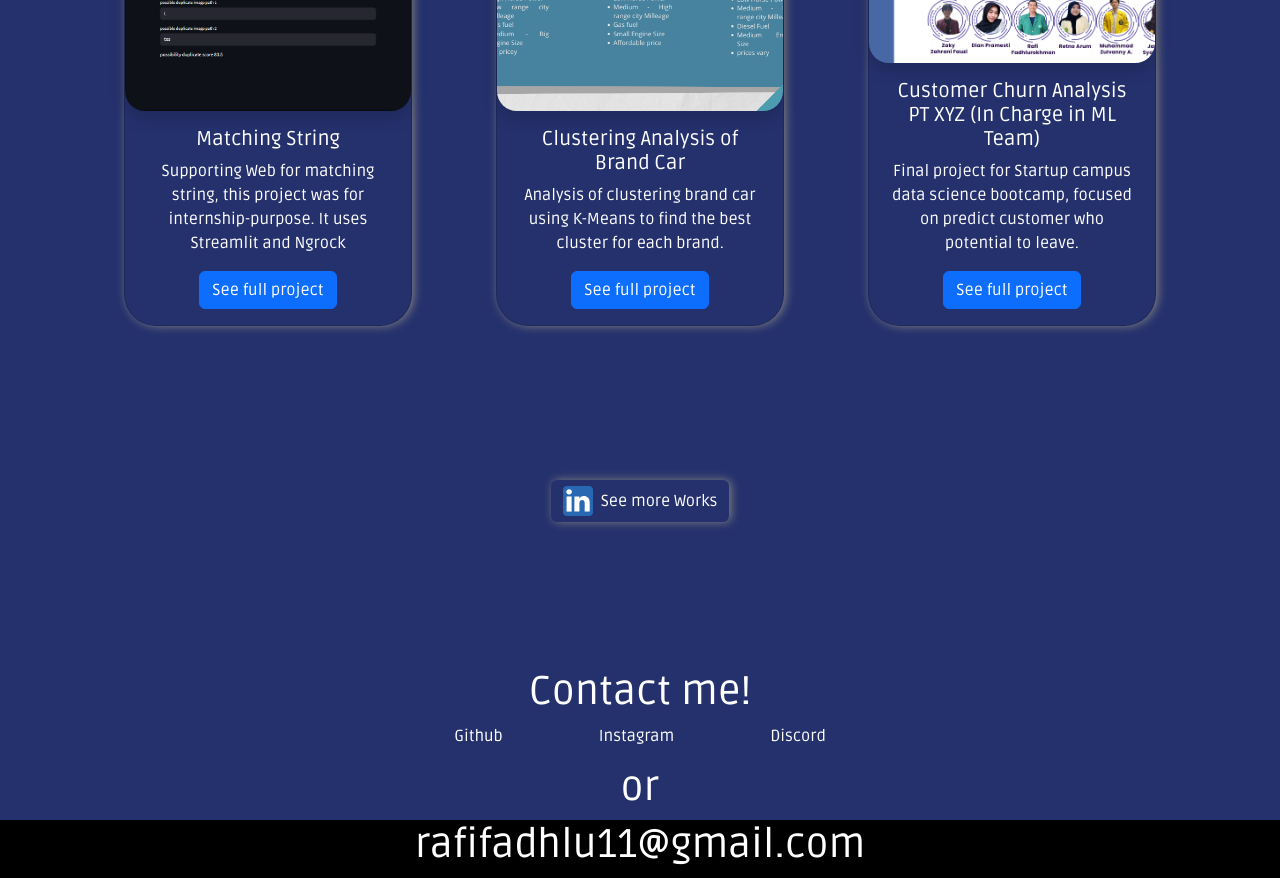
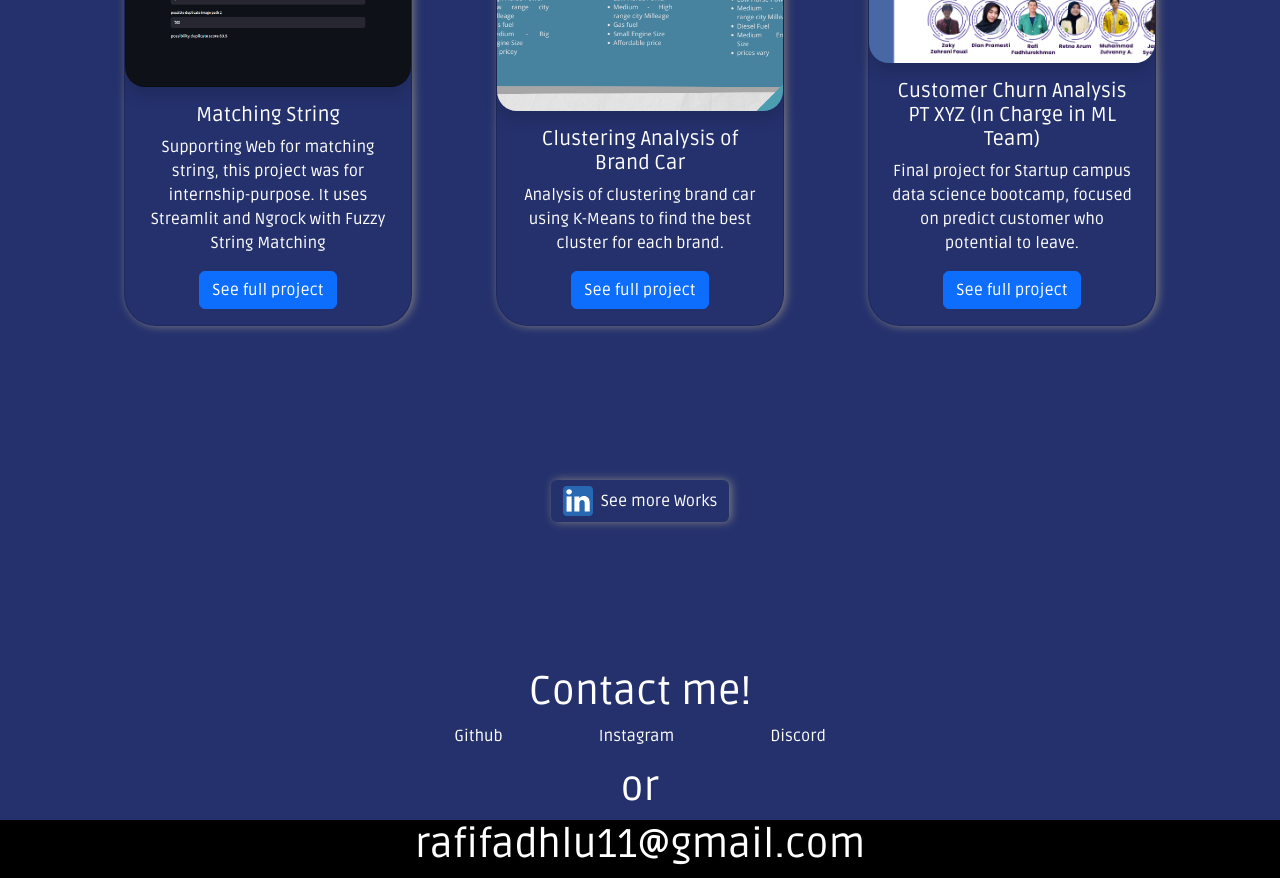
Before and after one commit to rafifadhlu/profile-website-ReactJS, a React (Vite) app: page /porto in a window 1280 px wide. Shown: the part 960-1838 px from the top of the page. Built offline with nearby package versions, Linux system fonts and the light colour scheme; a web font is replaced by a local one.

Commit message:
[update] adjust video embed

```diff
--- a/src/pages/Activity.jsx
+++ b/src/pages/Activity.jsx
@@ -38,15 +38,16 @@ function Activity() {
             </div>
             <div className="embed-responsive embed-responsive-21by9">
               <iframe
-                className="m-2"
-                width="400px"
-                height="315px"
+                className="m-2 sm:w-50 md:w-75 lg:w-100 embed-responsive-item"
+                // width="400px"
+                // height="315px"
                 src="https://www.youtube.com/embed/jMiur76Qe7M"
                 title="YouTube video player"
                 frameBorder="0"
                 allow="accelerometer; autoplay; clipboard-write; encrypted-media; gyroscope; picture-in-picture"
                 allowFullScreen
               ></iframe>
+
             </div>
           </div>
           <div className="d-flex flex-row mt-5 mb-5 justify-content-center">
--- a/src/pages/Portofolio.jsx
+++ b/src/pages/Portofolio.jsx
@@ -37,7 +37,7 @@ let data = [
       image: tesString,
       link: "Matching String",
       title: "Matching String",
-      description: "Supporting Web for matching string, this project was for internship-purpose. It uses Streamlit and Ngrock",
+      description: "Supporting Web for matching string, this project was for internship-purpose. It uses Streamlit and Ngrock with Fuzzy String Matching",
     },
     {
       id: 6,
```
